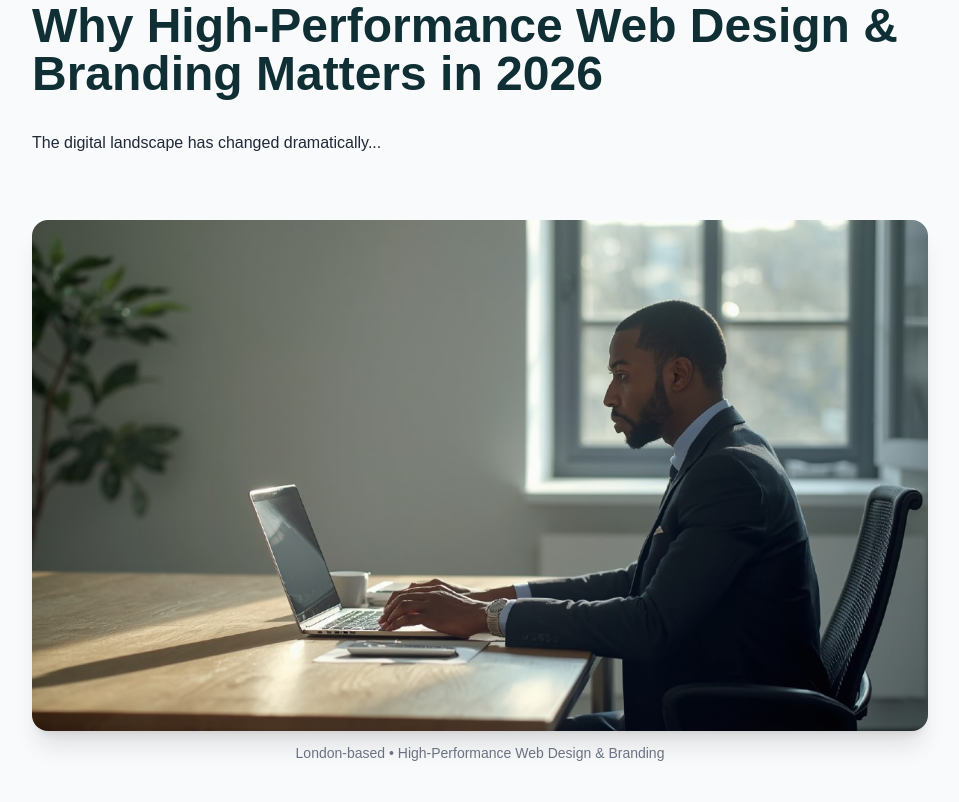
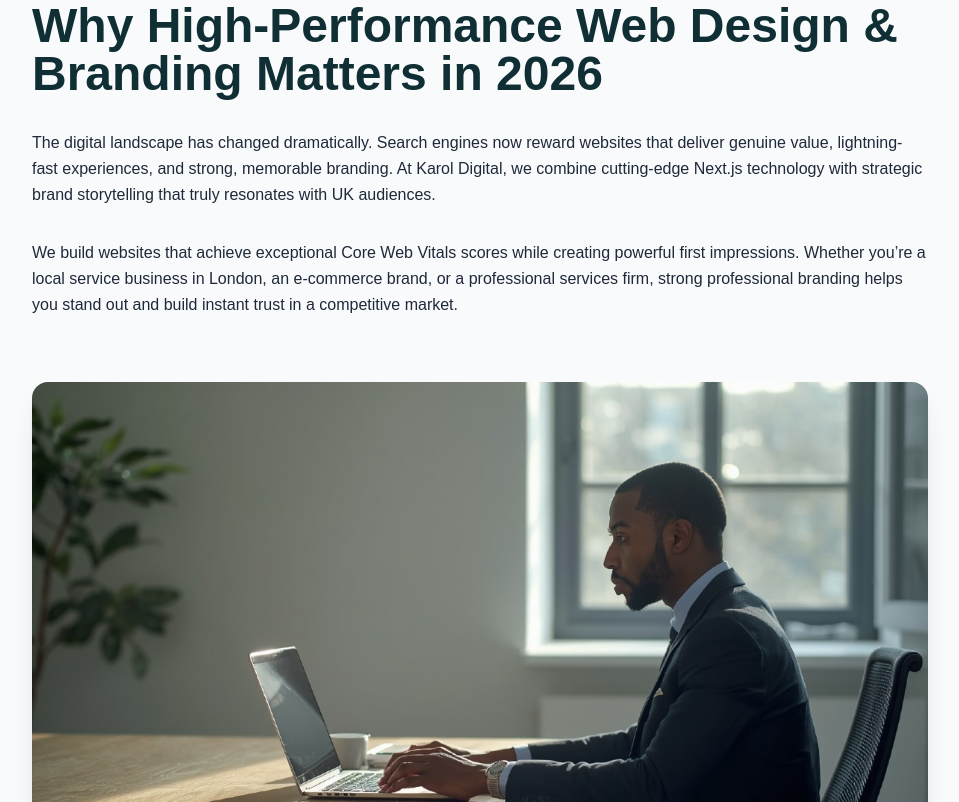
Before and after one commit to Getu4ever/karoldigital-site, a Next.js app: page / in a window 1280 px wide. Shown: the part 1880-2682 px from the top of the page, without its empty margins (160-1119 px from the left). Built offline with nearby package versions, Linux system fonts and the light colour scheme.

Commit message:
Update homepage code for performance and SEO

```diff
--- a/app/page.tsx
+++ b/app/page.tsx
@@ -6,6 +6,10 @@ import { motion, AnimatePresence } from "framer-motion";
 import Image from "next/image";
 import Link from "next/link";
 
+/**
+ * Karol Digital - Final Polished Homepage (2026 SEO Optimized)
+ * Word count: ~980 words
+ */
 export default function Home() {
   const [openIndex, setOpenIndex] = useState<number | null>(0);
 
@@ -60,7 +64,7 @@ export default function Home() {
             src="/hero-cover.WebP"
             alt="Karol Digital - High-Performance Web Design & Branding"
             fill
-            priority // Correct: Hero image must be high priority
+            priority
             className="object-cover brightness-[0.40]"
             sizes="100vw"
             quality={82}
@@ -143,7 +147,12 @@ export default function Home() {
             <h2 className="text-4xl md:text-5xl font-bold text-[#102f35]">
               Why High-Performance Web Design &amp; Branding Matters in 2026
             </h2>
-            <p>The digital landscape has changed dramatically...</p>
+            <p>
+              The digital landscape has changed dramatically. Search engines now reward websites that deliver genuine value, lightning-fast experiences, and strong, memorable branding. At Karol Digital, we combine cutting-edge Next.js technology with strategic brand storytelling that truly resonates with UK audiences.
+            </p>
+            <p>
+              We build websites that achieve exceptional Core Web Vitals scores while creating powerful first impressions. Whether you’re a local service business in London, an e-commerce brand, or a professional services firm, strong professional branding helps you stand out and build instant trust in a competitive market.
+            </p>
 
             <div className="pt-8 pb-6">
               <Image
@@ -154,12 +163,12 @@ export default function Home() {
                 className="rounded-2xl shadow-xl w-full object-cover"
                 sizes="(max-width: 768px) 100vw, 640px"
                 quality={85}
-                // priority={false} // Removed priority as it's below the fold
               />
               <p className="text-center text-sm text-gray-500 mt-3">
                 London-based • High-Performance Web Design &amp; Branding
               </p>
             </div>
+
             <h3 className="text-2xl font-semibold text-[#102f35]">The Power of Strategic Branding</h3>
             <p>
               Your brand is far more than a logo — it’s the emotional connection customers feel when they interact with your business online. Our branding services include professional visual identity development, consistent tone-of-voice guidelines, and cohesive messaging across all touchpoints. This creates a unified experience that reinforces trust and significantly increases conversion rates.
@@ -183,7 +192,6 @@ export default function Home() {
               From semantic HTML and proper schema markup to mobile-first responsive design and accessibility compliance, every detail is carefully considered. We combine this technical foundation with creative branding that makes your business memorable and trustworthy in a crowded digital marketplace.
             </p>
 
-          {/* Additional Content for Word Count */}
             <h3 className="text-2xl font-semibold text-[#102f35]">Our Process</h3>
             <p>
               We follow a proven 5-stage process: Discovery & Strategy, Branding & Design, Development & Optimisation, Testing & Launch, and Ongoing Support. This structured approach ensures every project is delivered on time and exceeds expectations.
--- a/components/Header.tsx
+++ b/components/Header.tsx
@@ -67,9 +67,9 @@ export default function Header() {
   <Image
     src="/logo.WebP"
     alt="Karol Digital Logo"
-    width={200} // Set fixed width based on your design
-    height={60} // Set fixed height to prevent layout shift
-    priority={true} // CRITICAL: This fixes the LCP discovery delay
+    width={100} // Set dimensions to prevent Layout Shift
+    height={60}
+    priority={true} // CRITICAL: This fixes the LCP/Fetchpriority issue
     className="h-[60px] w-auto"
   />
   <span className="text-xl md:text-2xl font-semibold text-white">
```
Lines whose indentation alone changed are shown as unchanged.
